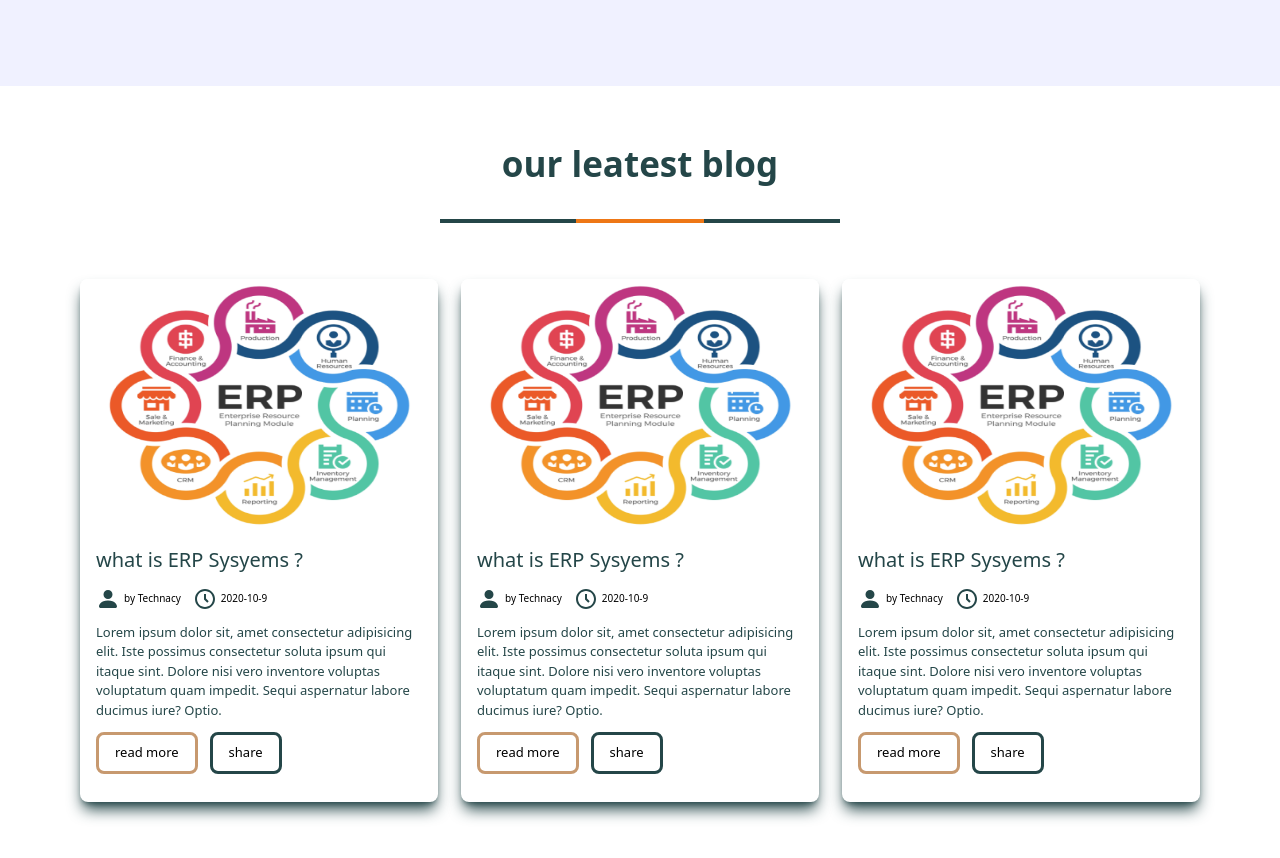
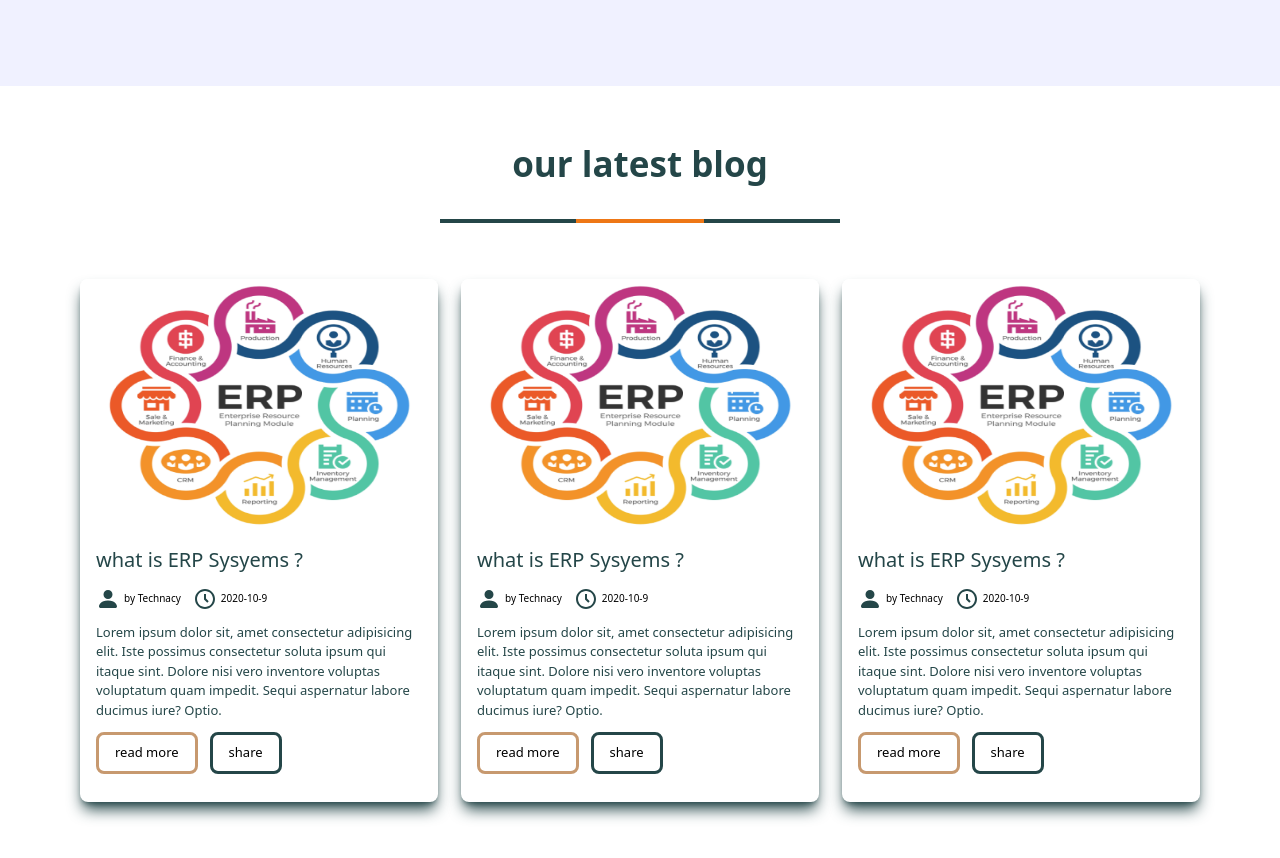
Before and after one commit to Asrat001/technacy, a React (Vite) app: page / in a window 1280 px wide. Shown: the part 3460-4318 px from the top of the page. Built offline with nearby package versions, Linux system fonts and the light colour scheme.

Commit message:
letest updated

```diff
--- a/src/componets/blog.jsx
+++ b/src/componets/blog.jsx
@@ -9,7 +9,7 @@ function Blog() {
     <div className=" h-auto p-4  sm:p-10  " id="blog">
 
       <h1 className="text-[25px] text-center sm:text-[35px] text-primaryText sm:py-3 font-semibold">
-        our leatest blog
+        our latest blog
       </h1>
       <div className="flex justify-center items-center py-4">
         <div className=" w-full sm:w-[400px] h-1 bg-primaryText flex justify-center items-center  ">
```
